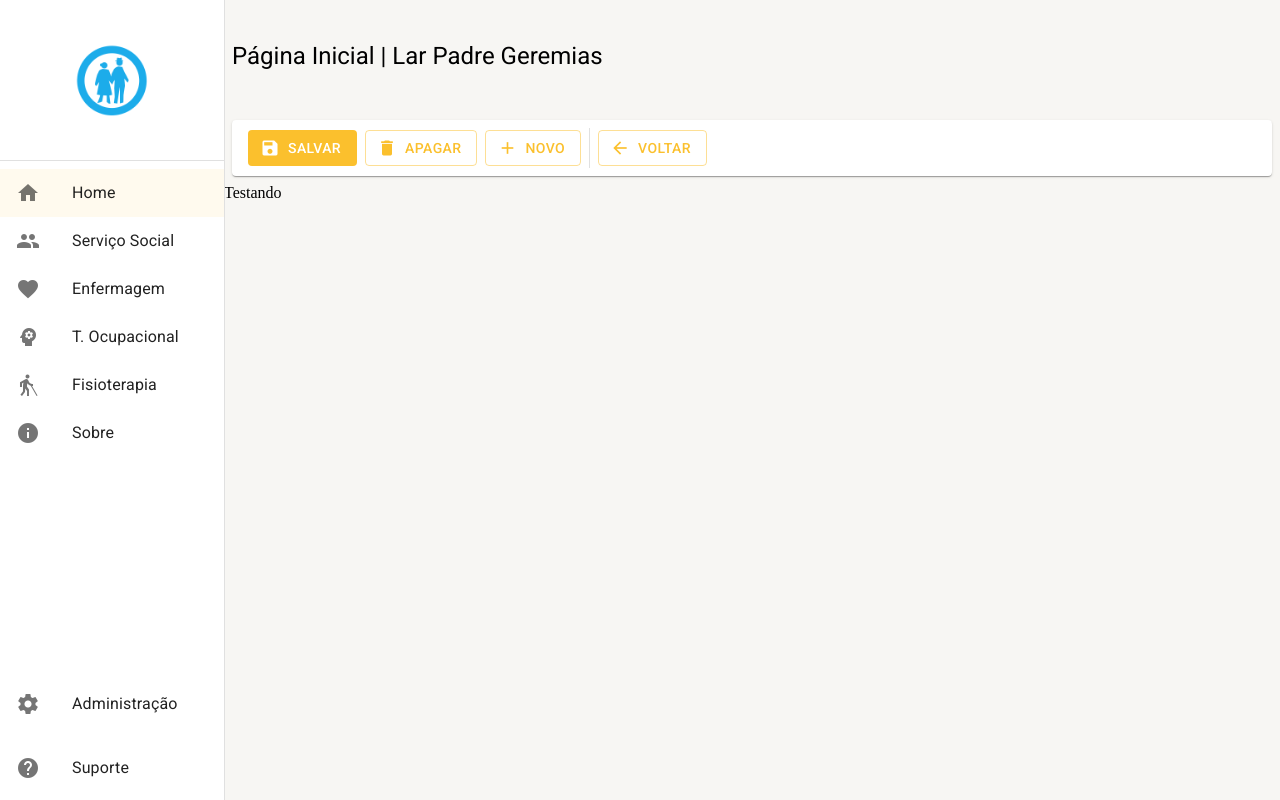
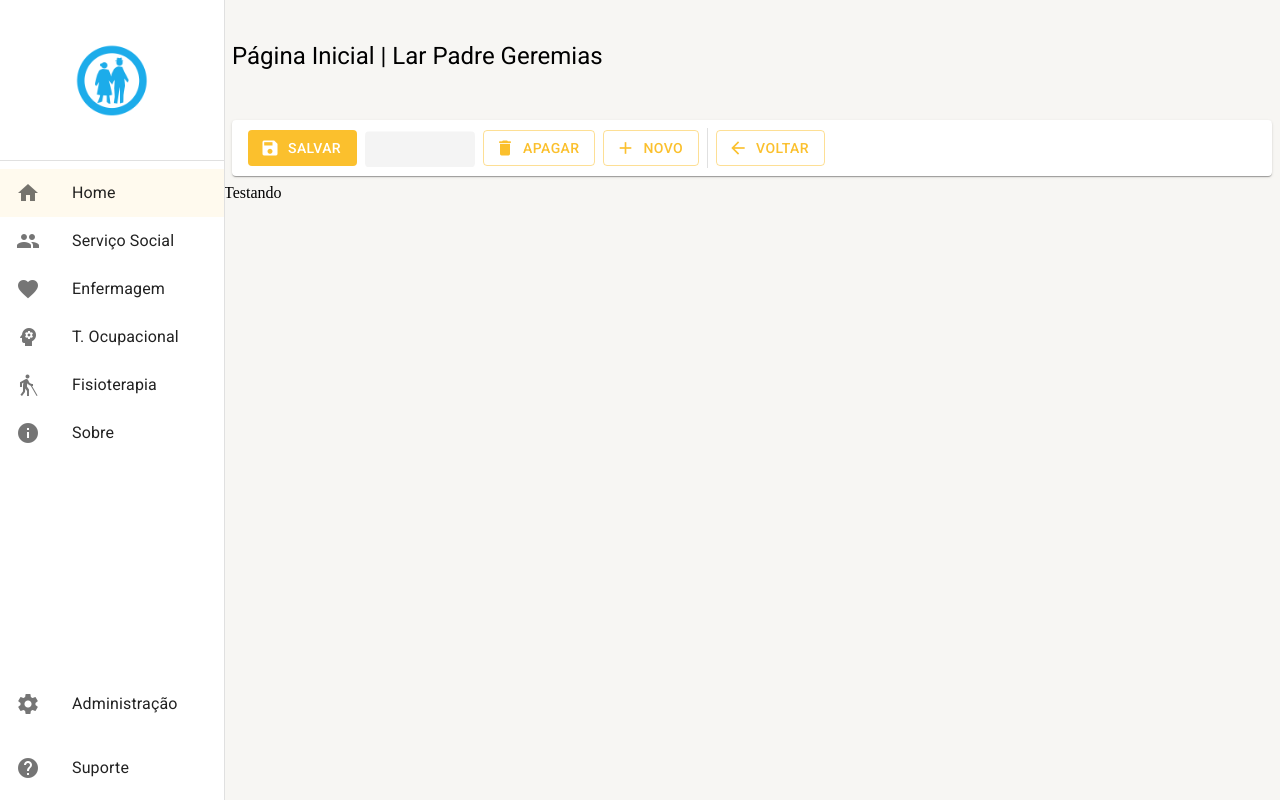
Before and after one commit to GMontanher96/frontend-asilotp, a React (Create React App) app: page /pagina-inicial in a window 1280 px wide. Built offline with nearby package versions, Linux system fonts and the light colour scheme.

Commit message:
add skeletion

```diff
--- a/src/app/pages/Dashboard/Dashboard.tsx
+++ b/src/app/pages/Dashboard/Dashboard.tsx
@@ -7,7 +7,7 @@ export const Dashboard = () => {
     return (
         <LayoutBase titulo="Página Inicial | Lar Padre Geremias"
         barraDeFerramentas={(
-            <ToolbarDetail />
+            <ToolbarDetail showSaveAndCloseButton showSaveAndCloseButtonLoading />
         )}>
             Testando
         </LayoutBase>
--- a/src/app/routes/index.tsx
+++ b/src/app/routes/index.tsx
@@ -3,6 +3,7 @@ import { useEffect } from 'react';
 import { useDrawerContext } from '../shared/contexts';
 
 import { Dashboard } from "../pages";
+import { Button } from "@mui/material";
 
 export const AppRoutes = () => {
     const { setDrawerOptions } = useDrawerContext();
@@ -45,6 +46,14 @@ export const AppRoutes = () => {
     return (
      <Routes>
      <Route path="/pagina-inicial" element={<Dashboard />} />
+     <Route path="/servico-social" element={<Button variant="contained" />} />
+     <Route path="/enfermagem" element={<Button variant="contained" />} />
+     <Route path="/terapia-ocupacional" element={<Button variant="contained" />} />
+     <Route path="/fisioterapia" element={<Button variant="contained" />} />
+     <Route path="/sobre" element={<Button variant="contained" />} />
+     <Route path="/administracao" element={<Button variant="contained" />} />
+     <Route path="/suporte" element={<Button variant="contained" />} />
+
         <Route path="*" element={<Navigate to="/pagina-inicial" />} />
      </Routes>
     )
--- a/src/app/shared/components/toolbar/ToolbarDetail.tsx
+++ b/src/app/shared/components/toolbar/ToolbarDetail.tsx
@@ -1,4 +1,4 @@
-import { Box, Divider, Paper, useTheme } from "@mui/material";
+import { Box, Divider, Paper, Skeleton, useTheme } from "@mui/material";
 import { Button } from "@mui/material";
 import { Icon } from "@mui/material";
 
@@ -10,6 +10,12 @@ interface IToolDetailProps {
   showSaveButton?: boolean;
   showSaveAndCloseButton?: boolean;
 
+  showNewButtonLoading?: boolean;
+  showBackButtonLoading?: boolean;
+  showDeleteButtonLoading?: boolean;
+  showSaveButtonLoading?: boolean;
+  showSaveAndCloseButtonLoading?: boolean;
+
   onClickNew?: () => void;
   onClickBack?: () => void;
   onClickDelete?: () => void;
@@ -19,17 +25,24 @@ interface IToolDetailProps {
 
 export const ToolbarDetail: React.FC<IToolDetailProps> = ({
   textNewButton = "Novo",
+
   showNewButton = true,
   showBackButton = true,
   showDeleteButton = true,
   showSaveButton = true,
   showSaveAndCloseButton = false,
 
+  showNewButtonLoading = false,
+  showBackButtonLoading = false,
+  showDeleteButtonLoading = false,
+  showSaveButtonLoading = false,
+  showSaveAndCloseButtonLoading = false,
+
   onClickNew,
   onClickBack,
   onClickDelete,
   onClickSave,
-  onClickSaveAndClose
+  onClickSaveAndClose,
 }) => {
   const theme = useTheme();
   return (
@@ -43,7 +56,7 @@ export const ToolbarDetail: React.FC<IToolDetailProps> = ({
       gap={1}
       component={Paper}
     >
-      {showSaveButton && (
+      {(showSaveButton && !showSaveButtonLoading) && (
         <Button
           color="primary"
           disableElevation
@@ -54,7 +67,9 @@ export const ToolbarDetail: React.FC<IToolDetailProps> = ({
           Salvar
         </Button>
       )}
-      {showSaveAndCloseButton && (
+      {showSaveButtonLoading && <Skeleton width={110} height={60} />}
+
+      {(showSaveAndCloseButton  && !showSaveAndCloseButtonLoading)&& (
         <Button
           color="primary"
           disableElevation
@@ -65,7 +80,9 @@ export const ToolbarDetail: React.FC<IToolDetailProps> = ({
           Salvar e voltar
         </Button>
       )}
-      {showDeleteButton && (
+      {showSaveAndCloseButtonLoading && <Skeleton width={110} height={60} />}
+
+      {(showDeleteButton && !showDeleteButtonLoading) && (
         <Button
           color="primary"
           disableElevation
@@ -76,7 +93,10 @@ export const ToolbarDetail: React.FC<IToolDetailProps> = ({
           Apagar
         </Button>
       )}
-      {showNewButton && (
+
+      {showDeleteButtonLoading && <Skeleton width={110} height={60} />}
+
+      {(showNewButton && !showNewButtonLoading) && (
         <Button
           color="primary"
           disableElevation
@@ -87,8 +107,11 @@ export const ToolbarDetail: React.FC<IToolDetailProps> = ({
           {textNewButton}
         </Button>
       )}
+
+      {showNewButtonLoading && <Skeleton width={110} height={60} />}
+
       <Divider variant="middle" orientation="vertical" />
-      {showBackButton && (
+      {(showBackButton && !showBackButtonLoading) && (
         <Button
           color="primary"
           disableElevation
@@ -99,6 +122,9 @@ export const ToolbarDetail: React.FC<IToolDetailProps> = ({
           Voltar
         </Button>
       )}
+
+      {showBackButtonLoading && <Skeleton width={110} height={60} />}
+
     </Box>
   );
 };
```
